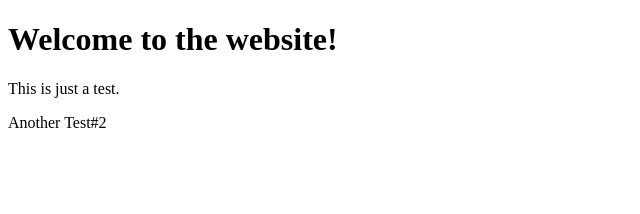
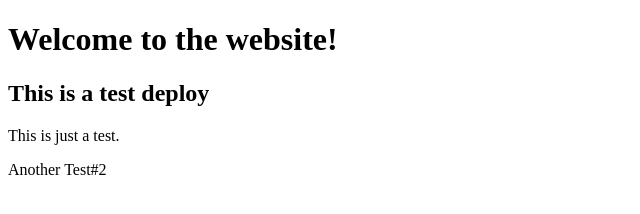
Before and after one commit to Afkgaming/jenkins-docker, a plain HTML site: page website/index.html in a window 1280 px wide. Shown: the whole page, without its empty margins (0-640 px from the left). Drawn offline with Linux system fonts and the light colour scheme.

Commit message:
update website

```diff
--- a/website/index.html
+++ b/website/index.html
@@ -7,6 +7,7 @@
 </head>
 <body>
     <h1>Welcome to the website!</h1>
+    <h2>This is a test deploy</h2>
     <p>This is just a test.</p>
     <p>Another Test#2</p>
 </body>
```
